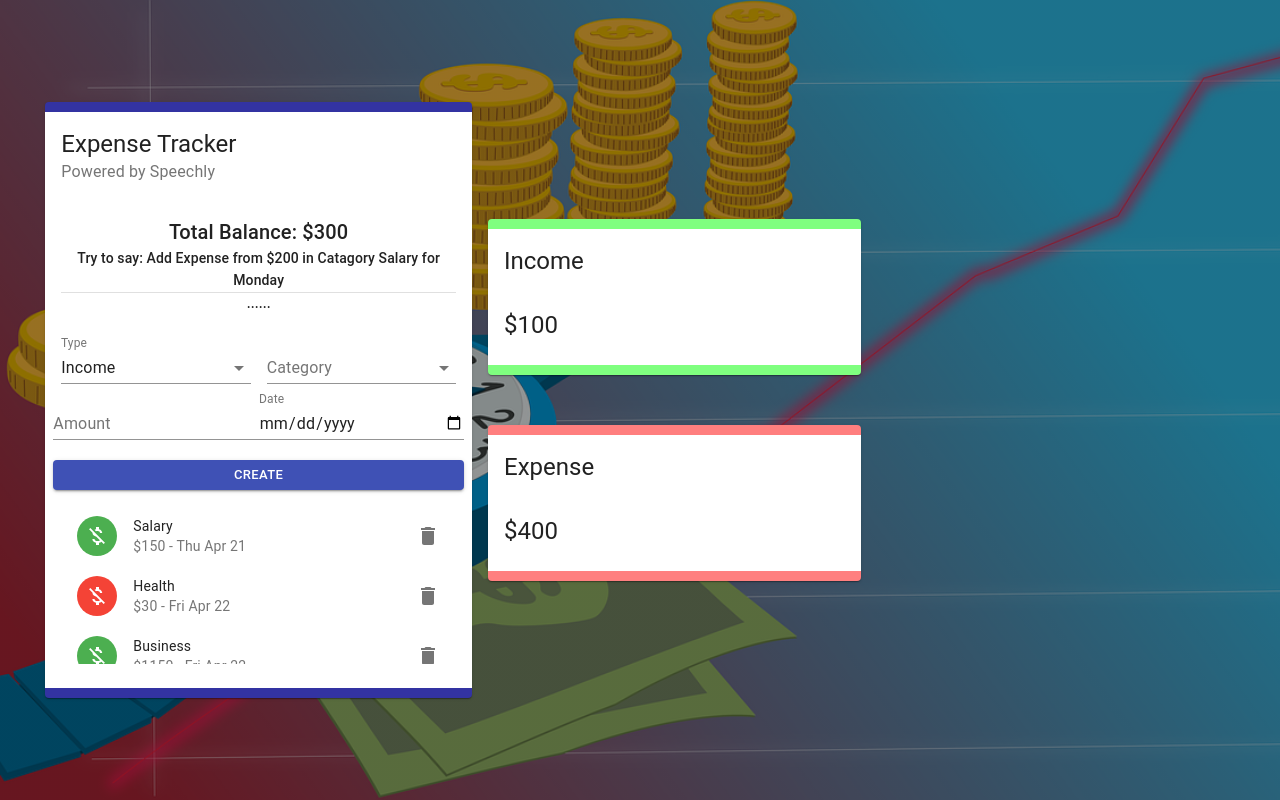
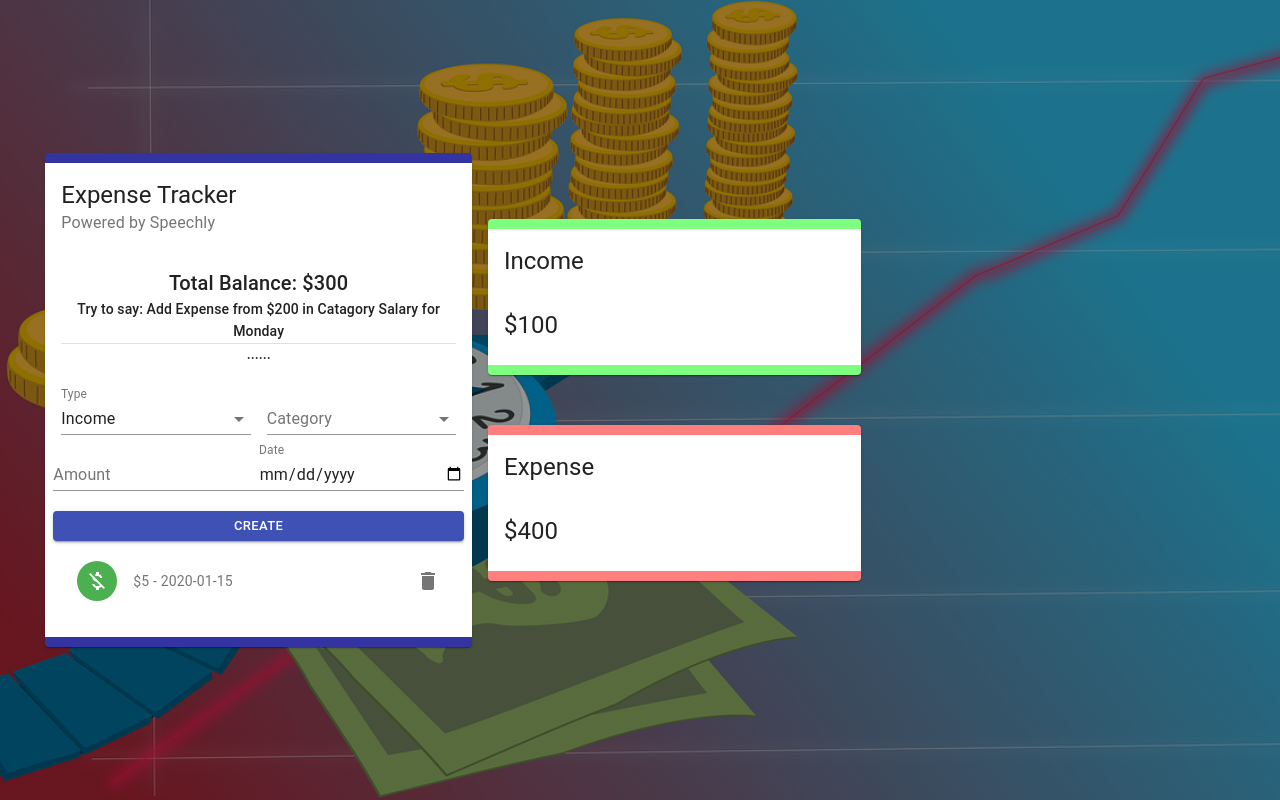
Before and after one commit to rolandexplore93/budget-tracker, a React (Create React App) app: page / in a window 1280 px wide. Both pictures are taken after typing "5", "2020-01-15" into the empty fields and a click on the button "CREATE". Built offline with nearby package versions, Linux system fonts and the light colour scheme.

Commit message:
Implement delete functionality to delete finance report from listitems

```diff
--- a/src/App.js
+++ b/src/App.js
@@ -20,7 +20,7 @@ function App() {
               />
           </Grid>
         </Grid>
-        <Grid xs={12} sm={5} md={7} spacing={0}>
+        <Grid xs={12} sm={5} md={7} >
 
           <Grid item md={6} style={{ marginBottom: '50px'}}>
               <Details title='Income' amount='100'/>
--- a/src/Context/Context.js
+++ b/src/Context/Context.js
@@ -7,18 +7,17 @@ export const ExpenseTrackerContext = createContext();
 
 export const ProvideContext = ({children}) => {
     const [transactions, dispatch] = useReducer(ContextReducer, initialState);
-    console.log(transactions)
 
     // Create Actions
     // Action will either delete a transaction or add a transaction
     // payload is additional data that you want to pass with action
     const deleteTransaction = (id) => dispatch({type: "DELETE_TRANSACTION", payload: id})
-    const createTransaction = (transaction) => dispatch({type: "ADD_TRANSACTION", payload: transaction}, console.log(transaction))
+    const createTransaction = (transaction) => dispatch({type: "ADD_TRANSACTION", payload: transaction})
 
     return (
         <ExpenseTrackerContext.Provider value={
             // deleteTransaction and createTransaction will be sent over the entire state
-            {deleteTransaction, createTransaction}
+            {deleteTransaction, createTransaction, transactions}
         }>
             {children}
         </ExpenseTrackerContext.Provider>
--- a/src/components/Main/Form/Form.jsx
+++ b/src/components/Main/Form/Form.jsx
@@ -2,8 +2,6 @@ import React, {useContext, useState} from 'react'
 import {TextField, Typography, Button, Select, InputLabel, Grid, FormControl, MenuItem} from '@material-ui/core'
 import { ExpenseTrackerContext } from '../../../Context/Context';
 import {v4 as uuidv4 } from 'uuid'
-
-
 
 import useStyles from './styles'
 
--- a/src/components/Main/List/List.jsx
+++ b/src/components/Main/List/List.jsx
@@ -8,29 +8,27 @@ import { ExpenseTrackerContext } from '../../../Context/Context';
 
 const List = () => {
     const classes = useStyles();
-    const {deleteTransaction} = useContext(ExpenseTrackerContext)
-    // console.log(deleteTransaction)
-
-    const transactions = [
-        {id: "1", type: 'Income', category: 'Salary', amount: 150, date: `Thu Apr 21`},
-        {id: "2", type: 'Expense', category: 'Health', amount: 30, date: `Fri Apr 22`},
-        {id: "3", type: 'Income', category: 'Business', amount: 1150, date: `Fri Apr 22`},
-    ]
+    const {deleteTransaction, transactions} = useContext(ExpenseTrackerContext)
 
     return (
         <MUIList dense="false" className={classes.list}>
             {
                 transactions.map(transaction => (
                     <Slide direction='down' in mountOnEnter unmountOnExit key={transaction}>
-                        <ListItem>
+                        <ListItem key={transaction.id}>
                             <ListItemAvatar>
-                                <Avatar className={transaction.type === 'Income' ? classes.avatarIncome : classes.avatarExpense}>
+                                <Avatar className={transaction.type === 'income' ? classes.avatarIncome : classes.avatarExpense}>
                                     <MoneyOff />
                                 </Avatar>
                             </ListItemAvatar>
                             <ListItemText primary={transaction.category} secondary={`$${transaction.amount} - ${transaction.date }`} />
                             <ListItemSecondaryAction>
-                                <IconButton edge="end" aria-label='delete' onClick=''>
+                                <IconButton edge="end" aria-label='delete' onClick={() => {
+                                    let confirmationText = 'Are you sure you want to delete this transaction?';
+                                    if (window.confirm(confirmationText) === true){
+                                        deleteTransaction(transaction.id);
+                                    } return
+                                }}>
                                     <Delete />
                                 </IconButton>
                             </ListItemSecondaryAction>
```
